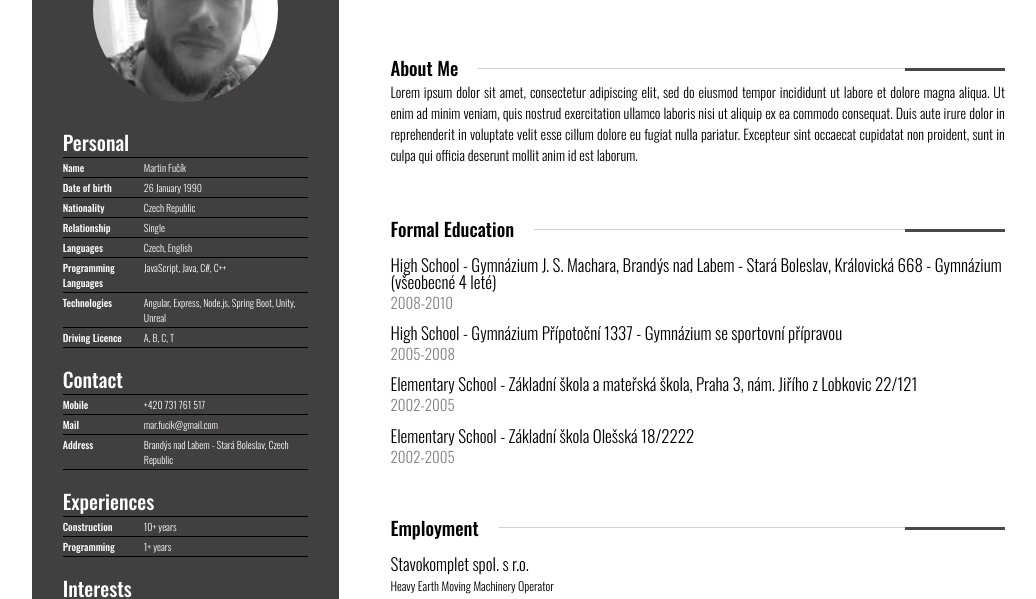
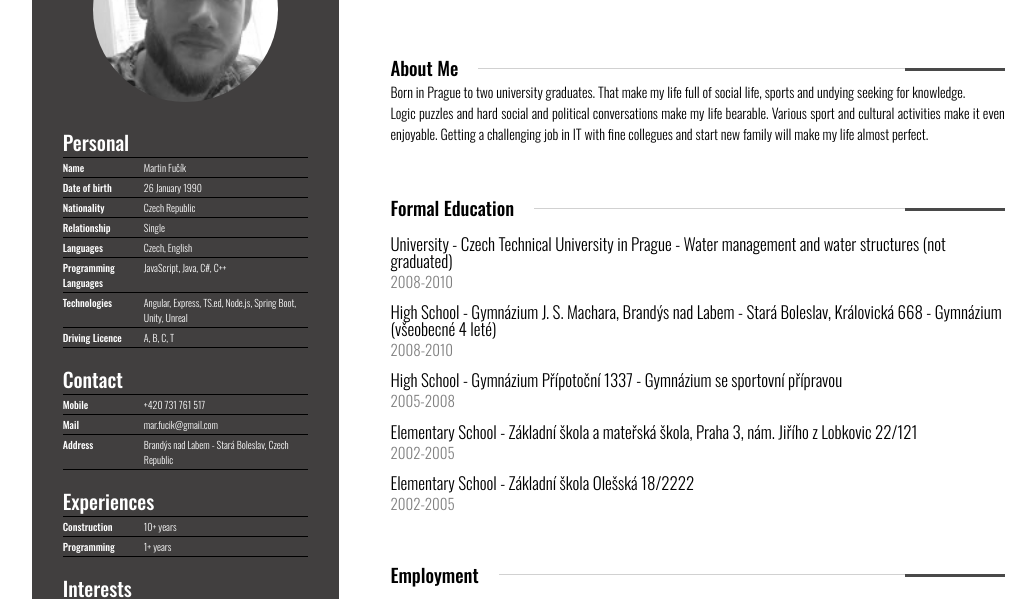
Before and after one commit to Karhalll/Karhalll.github.io, a plain HTML site: page index.html in a window 1280 px wide. Shown: the part 144-743 px from the top of the page, without its empty margins (96-1132 px from the left). Drawn offline with nearby package versions, Linux system fonts and the light colour scheme.

Commit message:
Added even more staff

```diff
--- a/index.html
+++ b/index.html
@@ -41,7 +41,7 @@
 						</li>
 						<li>
               <h2>Technologies</h2>
-              <p>Angular, Express, Node.js, Spring Boot, Unity, Unreal</p>
+              <p>Angular, Express, TS.ed, Node.js, Spring Boot, Unity, Unreal</p>
             </li>
             <li>
               <h2>Driving Licence</h2>
@@ -131,10 +131,14 @@
           </div>
         </div>
         <p>
-          Lorem ipsum dolor sit amet, consectetur adipiscing elit, sed do eiusmod tempor incididunt ut labore et dolore magna
-          aliqua. Ut enim ad minim veniam, quis nostrud exercitation ullamco laboris nisi ut aliquip ex ea commodo consequat. Duis
-          aute irure dolor in reprehenderit in voluptate velit esse cillum dolore eu fugiat nulla pariatur. Excepteur sint
-          occaecat cupidatat non proident, sunt in culpa qui officia deserunt mollit anim id est laborum.
+					Born in Prague to two university graduates. That make my life full of social life,
+					sports and undying seeking for knowledge.
+				</p>
+				<p>
+					Logic puzzles and hard social and political
+					conversations make my life bearable. Various sport and cultural activities make it even
+					enjoyable. Getting a challenging job in IT with fine collegues and start new family will
+					make my life almost perfect.
         </p>
       </div>
       <div class="section">
@@ -144,6 +148,10 @@
             <div class="line grey"></div>
             <div class="line black"></div>
           </div>
+				</div>
+				<div class="sec-item">
+          <h1>University - Czech Technical University in Prague - Water management and water structures (not graduated)</h1>
+          <h2>2008-2010</h2>
         </div>
         <div class="sec-item">
           <h1>High School - Gymnázium J. S. Machara, Brandýs nad Labem - Stará Boleslav, Královická 668 - Gymnázium (všeobecné 4 leté)</h1>
@@ -206,7 +214,7 @@
           <h2>2010-2013</h2>
         </div>
       </div>
-      <div class="section">
+      <!-- <div class="section">
         <div class="sec-header">
           <h3>Professional Skills</h3>
           <div class="line">
@@ -214,7 +222,7 @@
             <div class="line black"></div>
           </div>
         </div>
-      </div>
+      </div> -->
     </section>
   </body>
 </html>
```
